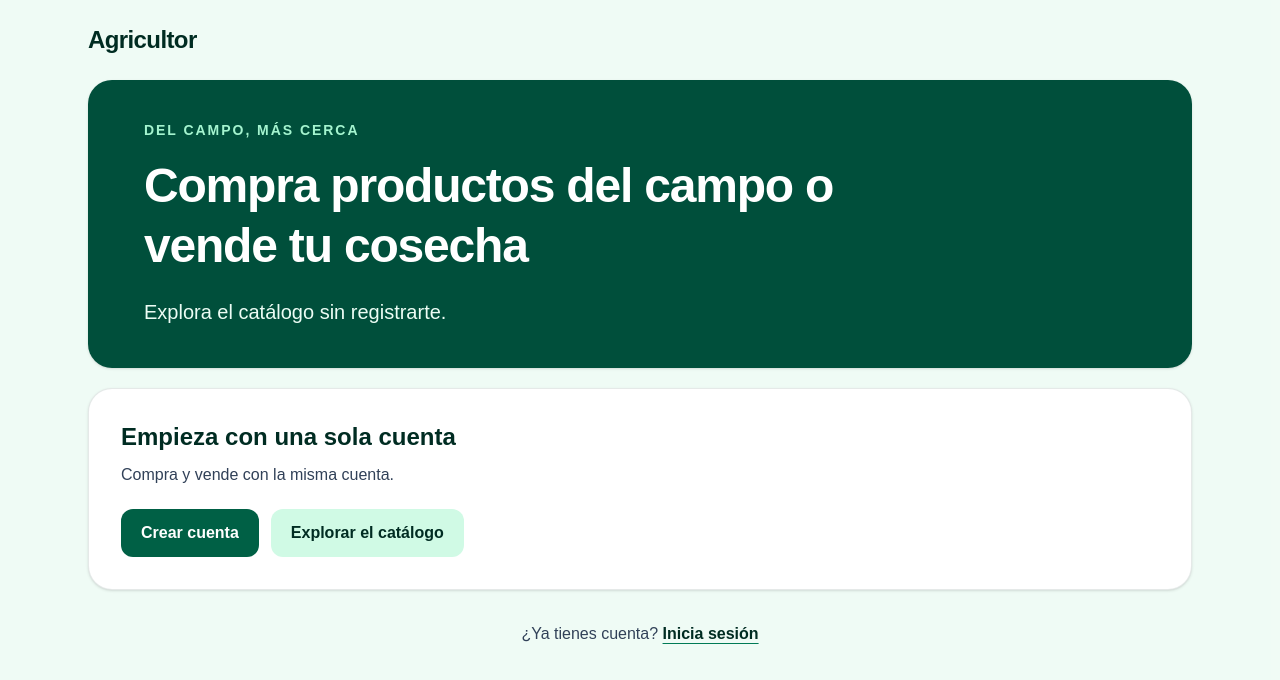
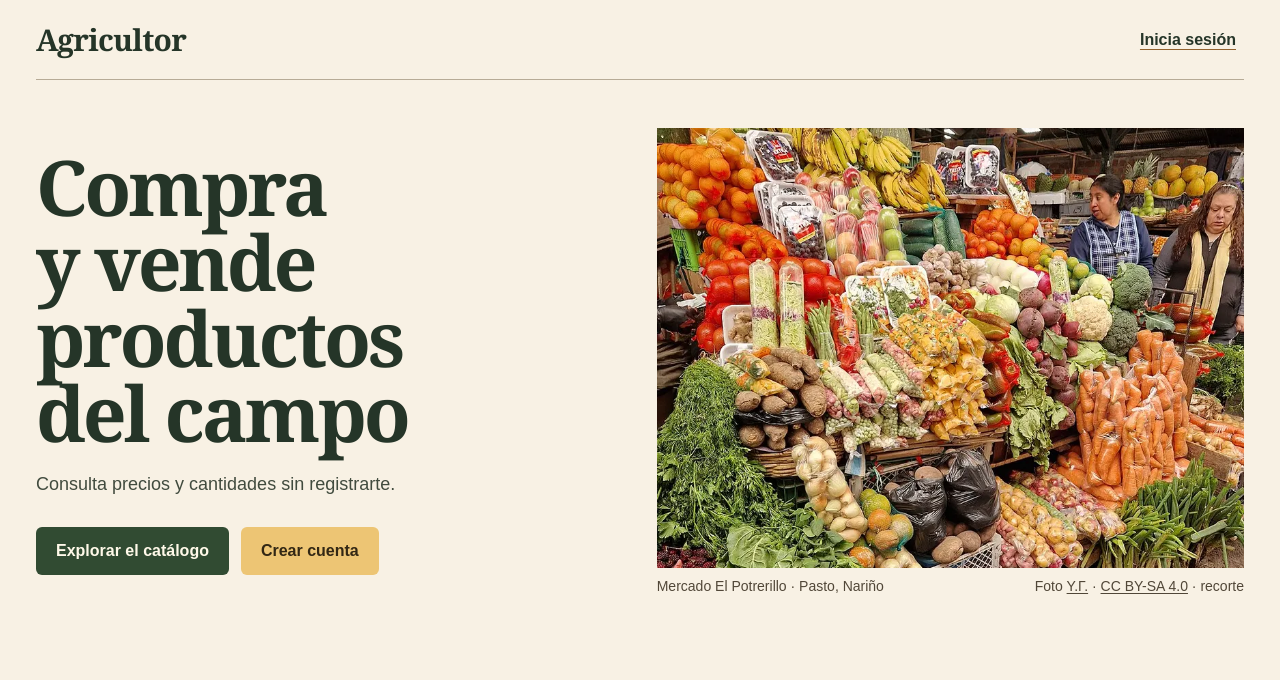
Before and after one commit to Andr3sPA/agricultor, a Next.js app: page / in a window 1280 px wide. Shown: the top 680 px of the page. Built offline with nearby package versions, Linux system fonts and the light colour scheme.

Commit message:
Dar a Agricultor una portada de mercado colombiano

```diff
--- a/src/app/mi-cuenta/page.tsx
+++ b/src/app/mi-cuenta/page.tsx
@@ -9,10 +9,10 @@ import { prisma } from "@/lib/db";
 import { isSellerProfileAvailable } from "@/features/sellers/seller-profile";
 import Link from "next/link";
 
-const button = "inline-flex min-h-12 items-center justify-center rounded-xl px-4 py-3 text-center font-semibold";
-const primary = `${button} bg-emerald-800 text-white hover:bg-emerald-950`;
-const secondary = `${button} bg-emerald-100 text-emerald-950 hover:bg-emerald-200`;
-const card = "rounded-2xl border border-emerald-200 bg-white p-5 sm:p-6";
+const button = "inline-flex min-h-12 items-center justify-center rounded-md px-4 py-3 text-center font-semibold";
+const primary = `${button} bg-[#314b32] text-[#fff9e9] hover:bg-[#213623]`;
+const secondary = `${button} bg-[#edddc2] text-[#253528] hover:bg-[#e4cfaa]`;
+const card = "border-t border-[#b7ab96] py-5 sm:py-6";
 
 export default async function AccountPage({
   searchParams,
@@ -39,10 +39,10 @@ export default async function AccountPage({
     : [null, 0, false] as const;
 
   return (
-    <main className="min-h-screen bg-emerald-50">
-      <div className="mx-auto w-full max-w-4xl space-y-4 px-4 py-6 sm:px-6 sm:py-10">
-        <header className="flex flex-wrap items-center justify-between gap-3 rounded-2xl bg-emerald-950 px-5 py-4 text-white sm:px-6">
-          <h1 className="text-3xl font-bold">Mi cuenta</h1>
+    <main className="min-h-screen bg-[#f8f1e4] text-[#253528]">
+      <div className="mx-auto w-full max-w-4xl px-4 py-6 sm:px-6 sm:py-10">
+        <header className="flex flex-wrap items-center justify-between gap-3 pb-4">
+          <h1 className="font-serif text-4xl font-bold">Mi cuenta</h1>
           <SignOutButton />
         </header>
 
@@ -54,19 +54,19 @@ export default async function AccountPage({
         </nav>
 
         <section aria-labelledby="sales-title" className={card}>
-          <h2 id="sales-title" className="text-xl font-bold text-emerald-950">Ventas</h2>
+          <h2 id="sales-title" className="font-serif text-2xl font-bold">Ventas</h2>
           {dashboard ? (
             <>
               <dl className="mt-4 grid grid-cols-3 gap-2">
-                <div className="rounded-xl bg-emerald-50 p-3">
+                <div className="border-l-2 border-[#70815d] pl-3">
                   <dt className="text-sm">Publicados</dt>
                   <dd className="text-xl font-bold">{dashboard.products.published}</dd>
                 </div>
-                <div className="rounded-xl bg-amber-50 p-3">
+                <div className="border-l-2 border-[#91612e] pl-3">
                   <dt className="text-sm">Agotados</dt>
                   <dd className="text-xl font-bold">{dashboard.products.soldOut}</dd>
                 </div>
-                <div className="rounded-xl bg-amber-50 p-3">
+                <div className="border-l-2 border-[#91612e] pl-3">
                   <dt className="text-sm">Por responder</dt>
                   <dd className="text-xl font-bold">{dashboard.orders.PENDING}</dd>
                 </div>
@@ -95,7 +95,7 @@ export default async function AccountPage({
 
         {dashboard && (
           <section aria-labelledby="tools-title" className={card}>
-            <h2 id="tools-title" className="text-xl font-bold text-emerald-950">Herramientas</h2>
+            <h2 id="tools-title" className="font-serif text-2xl font-bold">Herramientas</h2>
             {todayCount > 0 && (
               <p className="mt-2 text-sm text-emerald-950">
                 {todayCount === 1 ? "1 labor para hoy" : `${todayCount} labores para hoy`}
--- a/src/app/page.tsx
+++ b/src/app/page.tsx
@@ -1,86 +1,76 @@
 import type { Metadata } from "next";
+import Image from "next/image";
 import Link from "next/link";
+import market from "../../public/mercado-potrerillo.webp";
 
 export const metadata: Metadata = {
   title: "Agricultor | Productos del campo",
-  description:
-    "Explora productos del campo y crea una cuenta para comprar o vender.",
+  description: "Compra y vende productos del campo en Colombia.",
 };
 
 export default function Home() {
   return (
-    <main className="min-h-screen bg-emerald-50/60">
-      <div className="mx-auto w-full max-w-6xl px-4 pb-12 sm:px-6 sm:pb-16">
-        <header className="flex min-h-20 items-center justify-between gap-4">
+    <main className="min-h-screen bg-[#f8f1e4] text-[#253528]">
+      <div className="mx-auto max-w-7xl px-5 pb-8 sm:px-9">
+        <header className="flex min-h-20 items-center justify-between gap-4 border-b border-[#b7ab96]">
           <Link
             aria-label="Agricultor, inicio"
-            className="text-xl font-bold tracking-tight text-emerald-950 sm:text-2xl"
+            className="font-serif text-3xl font-bold leading-none tracking-tight"
             href="/"
           >
             Agricultor
           </Link>
+          <Link
+            className="inline-flex min-h-12 items-center px-2 font-bold underline decoration-[#91612e] underline-offset-4"
+            href="/iniciar-sesion"
+          >
+            Inicia sesión
+          </Link>
         </header>
 
-        <section
-          aria-labelledby="welcome-title"
-          className="overflow-hidden rounded-3xl bg-emerald-900 px-6 py-10 text-white shadow-sm sm:px-10 sm:py-10 lg:px-14"
-        >
-          <div className="max-w-3xl">
-            <p className="text-sm font-bold uppercase tracking-[0.14em] text-emerald-200">
-              Del campo, más cerca
+        <section aria-labelledby="welcome-title" className="grid items-center gap-8 py-8 sm:py-12 lg:grid-cols-[1fr_1.04fr] lg:gap-14">
+          <div>
+            <h1 id="welcome-title" className="max-w-2xl text-balance font-serif text-[clamp(2.5rem,6vw,5.4rem)] leading-[0.98] font-bold tracking-[-0.04em]">
+              Compra y vende productos del campo
+            </h1>
+            <p className="mt-5 max-w-md text-lg leading-relaxed text-[#414b3e]">
+              Consulta precios y cantidades sin registrarte.
             </p>
-            <h1
-              className="mt-4 text-3xl font-bold leading-tight tracking-tight sm:text-5xl"
-              id="welcome-title"
-            >
-              Compra productos del campo o vende tu cosecha
-            </h1>
-            <p className="mt-5 max-w-2xl text-lg leading-8 text-emerald-50 sm:text-xl">
-              Explora el catálogo sin registrarte.
-            </p>
-          </div>
-        </section>
-
-        <section
-          aria-labelledby="getting-started-title"
-          className="mt-5 rounded-3xl border border-emerald-950/10 bg-white p-6 shadow-sm sm:p-8"
-        >
-          <div className="max-w-2xl">
-            <h2
-              className="text-2xl font-bold text-emerald-950"
-              id="getting-started-title"
-            >
-              Empieza con una sola cuenta
-            </h2>
-            <p className="mt-2 leading-7 text-slate-700">
-              Compra y vende con la misma cuenta.
-            </p>
-            <div className="mt-5 flex flex-col gap-3 sm:flex-row">
+            <div className="mt-7 flex flex-wrap items-center gap-3">
               <Link
-                className="inline-flex min-h-12 items-center justify-center rounded-xl bg-emerald-800 px-5 py-3 text-center font-bold text-white hover:bg-emerald-900"
+                className="inline-flex min-h-12 items-center rounded-md bg-[#314b32] px-5 py-3 font-bold text-[#fff9e9] hover:bg-[#213623]"
+                href="/catalogo"
+              >
+                Explorar el catálogo
+              </Link>
+              <Link
+                className="inline-flex min-h-12 items-center rounded-md bg-[#edc574] px-5 py-3 font-bold text-[#322714] hover:bg-[#e4b65b]"
                 href="/crear-cuenta"
               >
                 Crear cuenta
               </Link>
-              <Link
-                className="inline-flex min-h-12 items-center justify-center rounded-xl bg-emerald-100 px-5 py-3 text-center font-bold text-emerald-950 hover:bg-emerald-200"
-                href="/catalogo"
-              >
-                Explorar el catálogo
-              </Link>
             </div>
           </div>
+
+          <figure>
+            <Image
+              alt="Dos vendedoras atienden un puesto de frutas y verduras en la plaza de mercado."
+              className="aspect-[4/3] w-full bg-[#d5baa0] object-cover object-[50%_28%]"
+              preload
+              sizes="(min-width: 1280px) 590px, (min-width: 1024px) 48vw, 100vw"
+              src={market}
+            />
+            <figcaption className="mt-2 flex flex-wrap justify-between gap-x-4 gap-y-1 text-sm text-[#514738]">
+              <span>Mercado El Potrerillo · Pasto, Nariño</span>
+              <span>
+                Foto <a className="underline underline-offset-2" href="https://commons.wikimedia.org/wiki/File:El_Potrerillo,_frutas_y_verduras.jpg">Υ.Γ.</a>
+                {" · "}
+                <a className="underline underline-offset-2" href="https://creativecommons.org/licenses/by-sa/4.0/">CC BY-SA 4.0</a>
+                {" · recorte"}
+              </span>
+            </figcaption>
+          </figure>
         </section>
-
-        <p className="mt-8 text-center text-slate-700">
-          ¿Ya tienes cuenta?{" "}
-          <Link
-            className="font-semibold text-emerald-950 underline decoration-emerald-700 underline-offset-4"
-            href="/iniciar-sesion"
-          >
-            Inicia sesión
-          </Link>
-        </p>
       </div>
     </main>
   );
--- a/src/features/auth/role-form.tsx
+++ b/src/features/auth/role-form.tsx
@@ -10,7 +10,7 @@ export function SellForm() {
   return (
     <form action={action} aria-busy={pending} className="mt-4 space-y-2">
       <button
-        className="min-h-12 w-full rounded-xl bg-emerald-800 px-5 py-3 font-semibold text-white hover:bg-emerald-950 disabled:opacity-60 sm:w-auto"
+        className="min-h-12 w-full rounded-md bg-[#edc574] px-5 py-3 font-semibold text-[#322714] hover:bg-[#e4b65b] disabled:opacity-60 sm:w-auto"
         disabled={pending}
         type="submit"
       >
--- a/src/features/auth/sign-out-button.tsx
+++ b/src/features/auth/sign-out-button.tsx
@@ -11,7 +11,7 @@ export function SignOutButton() {
   return (
     <div className="text-right">
       <button
-        className="min-h-12 rounded-xl bg-emerald-100 px-4 py-3 font-semibold text-emerald-950 hover:bg-emerald-200"
+        className="min-h-12 rounded-md px-3 py-3 font-semibold text-[#253528] underline underline-offset-4 hover:bg-[#edddc2]"
         onClick={async () => {
           setMessage("");
           try {
@@ -31,7 +31,7 @@ export function SignOutButton() {
         Cerrar sesión
       </button>
       {message && (
-        <p className="mt-2 text-sm text-rose-100" role="alert">
+        <p className="mt-2 text-sm text-red-800" role="alert">
           {message}
         </p>
       )}
```
Also changed, not shown: public/mercado-potrerillo.webp (added), 1 other file (tests, documents, lock files or other folders).
